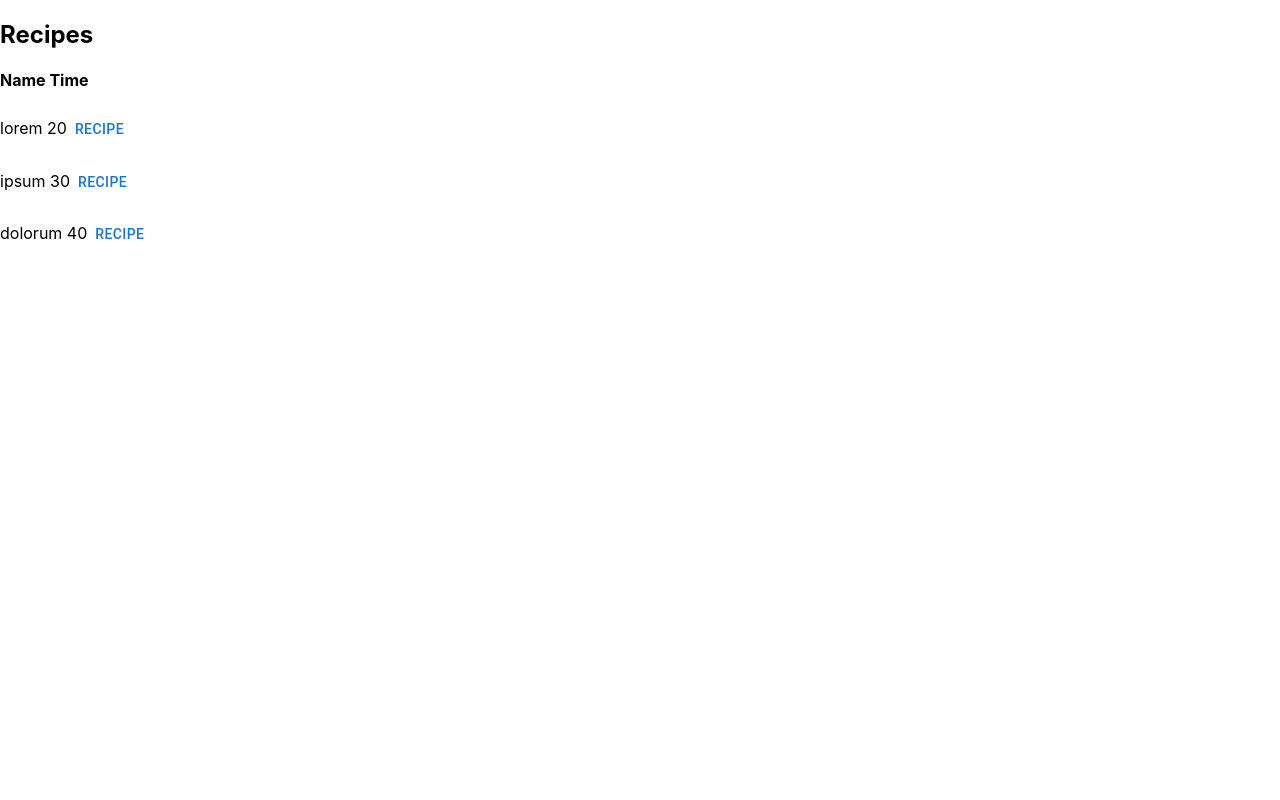
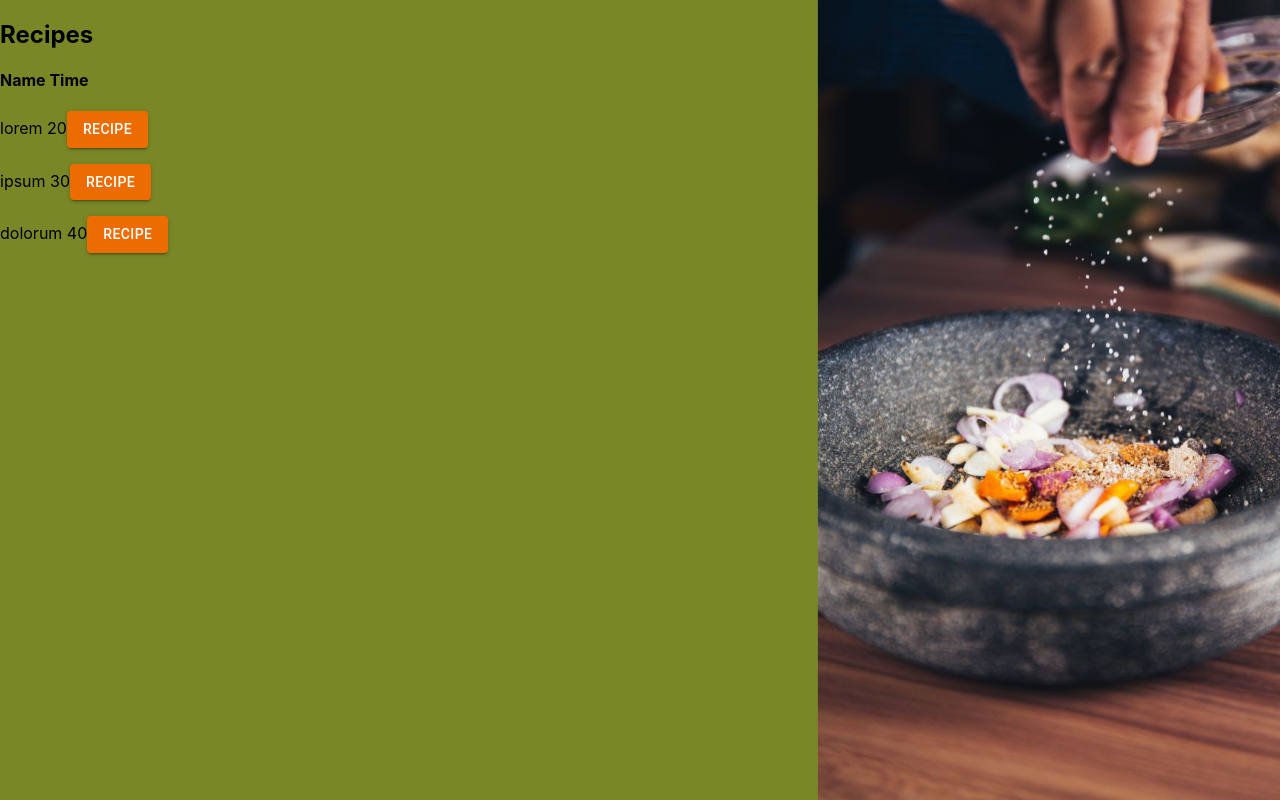
Before and after one commit to HLGitHuber/RecipeHub-Front, a React (Create React App) app in the folder recipe-hub-front/: page /recipes in a window 1280 px wide. Built offline with nearby package versions, Linux system fonts and the light colour scheme.

Commit message:
background implemented

```diff
--- a/recipe-hub-front/src/RecipePage/RecipePage.js
+++ b/recipe-hub-front/src/RecipePage/RecipePage.js
@@ -1,7 +1,6 @@
 import React from 'react';
 import { useLocation } from 'react-router-dom';
-
-
+import "../css/basicPage.css"
 
 const RecipePage = () => {
 
@@ -20,12 +19,13 @@ const RecipePage = () => {
 }
 
 return (
-  <div>
-  {DisplayRecipe()}
+  <div className='background'>
+    <div className='container'>
+      {DisplayRecipe()}
+    </div>
 </div>
 )
 
 }
 
-
 export default RecipePage
--- a/recipe-hub-front/src/RecipesList/RecipesList.js
+++ b/recipe-hub-front/src/RecipesList/RecipesList.js
@@ -1,6 +1,7 @@
 import React, {useState} from 'react'
 import Button from '@mui/material/Button';
 import { Link } from 'react-router-dom';
+import "../css/basicPage.css"
 
 function RecipesList() {
 
@@ -22,13 +23,14 @@ function RecipesList() {
     }
   ]);
 
+
   const DisplayRecipe = (index) => {
       const recipe = recipes[index]
 
       return (
         <div key={index}>
           <p>{recipe.name} {recipe.time}
-          <Link to={"/recipe"} state={recipe}><Button>recipe</Button></Link>
+          <Link to={"/recipe"} state={recipe}><Button variant="contained" color="warning">recipe</Button></Link>
           </p>
         </div>
       )
@@ -39,10 +41,12 @@ const displayAllRecipes = () => {
 }
 
     return (
-        <div>
-          <h2>Recipes</h2>
-          <h4>Name        Time</h4>
-          {displayAllRecipes()}
+        <div className='background'>
+          <div className='container'>
+            <h2>Recipes</h2>
+            <h4>Name        Time</h4>
+            {displayAllRecipes()}
+          </div>
         </div>
       )
 }
--- /dev/null
+++ b/recipe-hub-front/src/css/basicPage.css
@@ -0,0 +1,27 @@
+
+body,
+html {
+  margin: 0;
+  padding: 0;
+  height: 100%;
+  overflow: hidden;
+}
+
+.container {
+  position: relative;
+  width: 100%;
+  height: 100%;
+  overflow: auto;
+}
+
+.background {
+  position: absolute;
+  top: 0;
+  left: 0;
+  width: 100%;
+  height: 100%;
+  background-image: url('../images/basicPage.jpg');
+  background-repeat: no-repeat;
+  background-size: cover;
+  background-position: center;
+}
```
Also changed, not shown: recipe-hub-front/src/images/basicPage.jpg (added), 1 other file (tests, documents, lock files or other folders).
